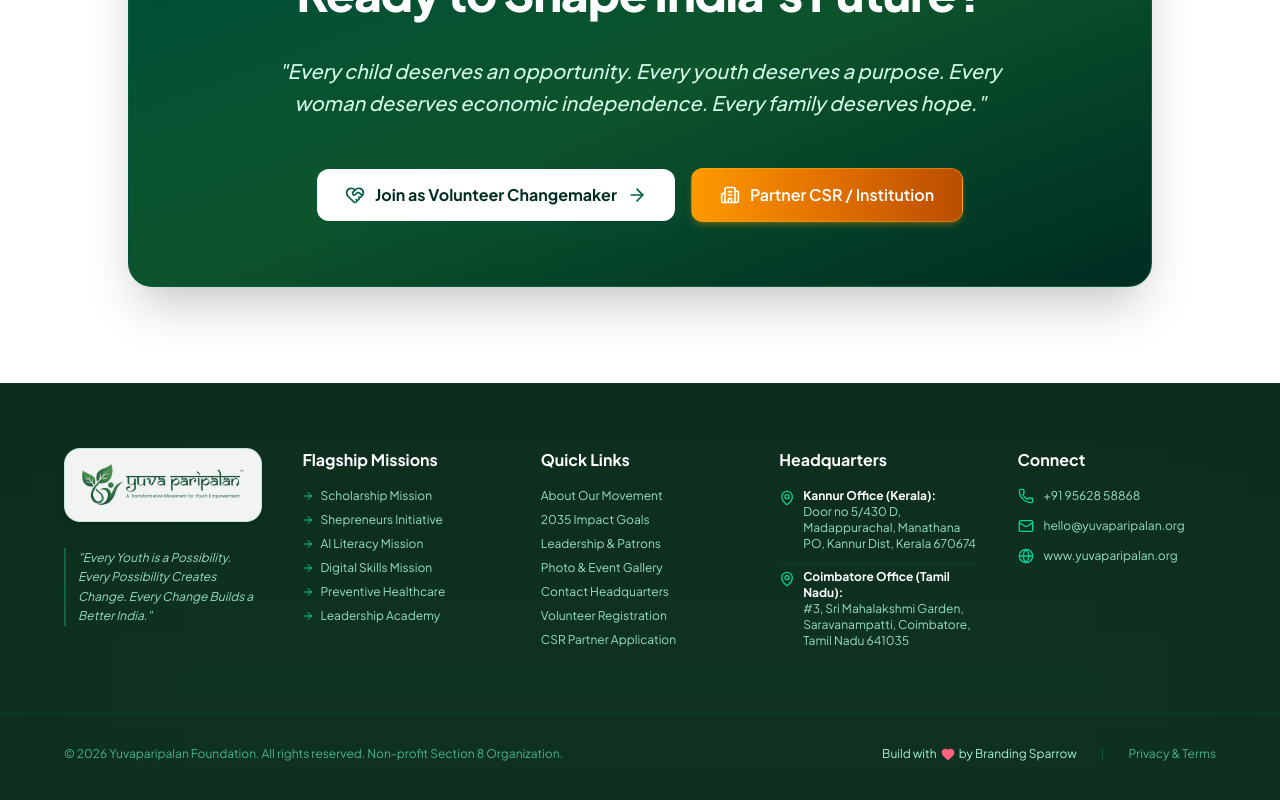
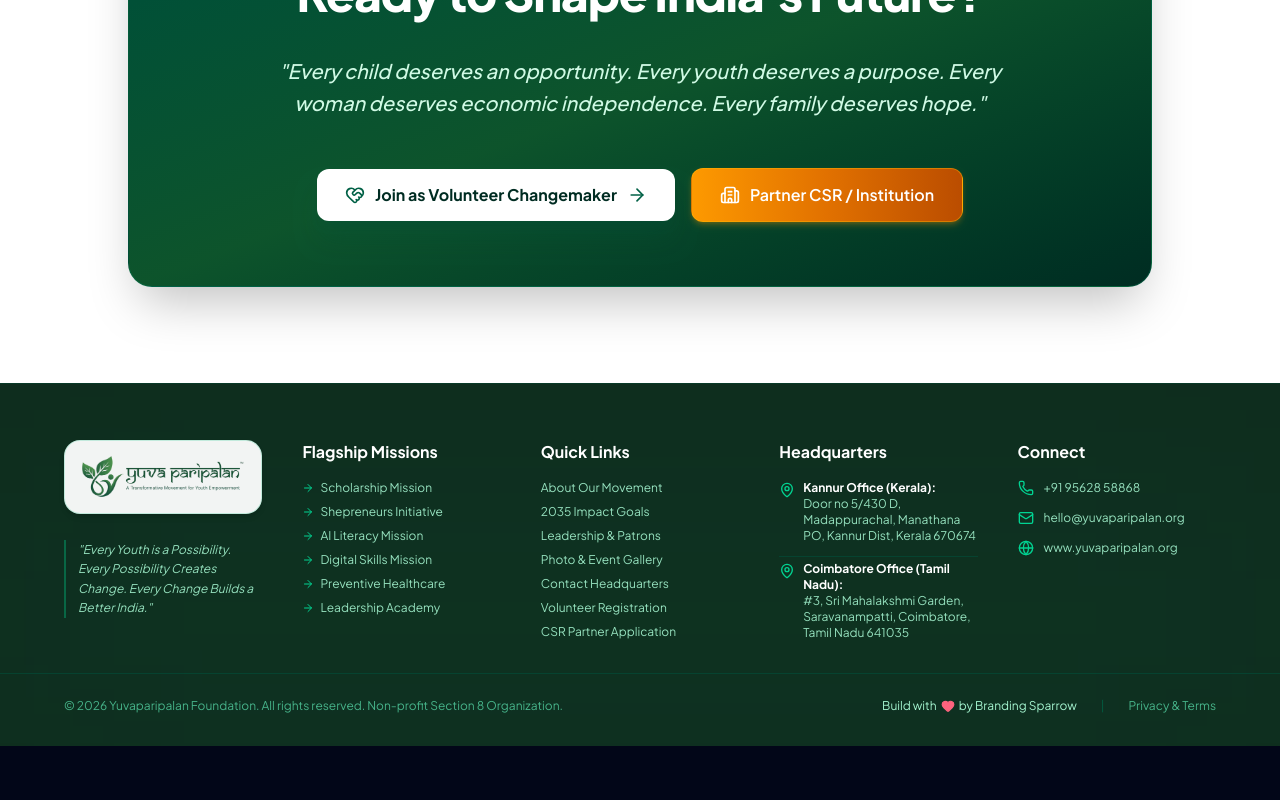
Before and after one commit to BSDigitalLab/yuvaparipalan_foundation-web, a React (Vite) app: page / in a window 1280 px wide. Shown: the part 6807-7607 px from the top of the page. After the commit the page ends 7553 px from the top, so only its background shows below. Built offline with nearby package versions, Linux system fonts and the light colour scheme.

Commit message:
style: reduce vertical gap of footer bottom elements section for compact balanced spacing

```diff
--- a/src/components/common/Footer.tsx
+++ b/src/components/common/Footer.tsx
@@ -4,13 +4,13 @@
 
 export const Footer: React.FC = () => {
   return (
-    <footer className="bg-[#0f2d1e] border-t border-emerald-900/40 text-emerald-100 relative overflow-hidden pt-16 pb-12">
+    <footer className="bg-[#0f2d1e] border-t border-emerald-900/40 text-emerald-100 relative overflow-hidden pt-12 sm:pt-14 pb-6 sm:pb-8">
       {/* Background Accent */}
       <div className="absolute bottom-0 left-1/2 -translate-x-1/2 w-full max-w-7xl h-64 bg-emerald-500/5 blur-[120px] pointer-events-none" />
 
       {/* Main 5-Column Container spanning viewport width */}
       <div className="w-full max-w-full px-6 sm:px-12 lg:px-16 relative z-10">
-        <div className="grid grid-cols-1 sm:grid-cols-2 md:grid-cols-3 lg:grid-cols-5 gap-8 lg:gap-10 mb-16">
+        <div className="grid grid-cols-1 sm:grid-cols-2 md:grid-cols-3 lg:grid-cols-5 gap-8 lg:gap-10 mb-6 sm:mb-8">
 
           {/* Column 1: Movement Identity */}
           <div className="space-y-5">
@@ -140,7 +140,7 @@
       </div>
 
       {/* Bottom Bar: Positioned Extreme Left and Right of the Page */}
-      <div className="pt-8 border-t border-emerald-900/60 w-full max-w-full px-6 sm:px-12 lg:px-16 relative z-10">
+      <div className="pt-5 sm:pt-6 border-t border-emerald-900/60 w-full max-w-full px-6 sm:px-12 lg:px-16 relative z-10">
         <div className="flex flex-col md:flex-row items-center justify-between gap-4 text-xs text-emerald-300/70">
           <p>© {new Date().getFullYear()} Yuvaparipalan Foundation. All rights reserved. Non-profit Section 8 Organization.</p>
           <div className="flex flex-wrap items-center gap-4 sm:gap-6">
```
